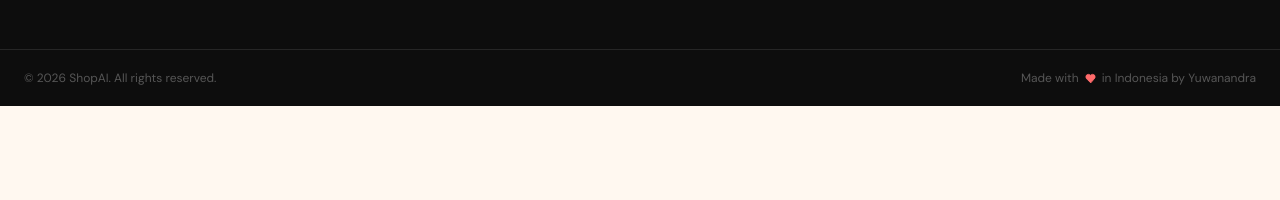
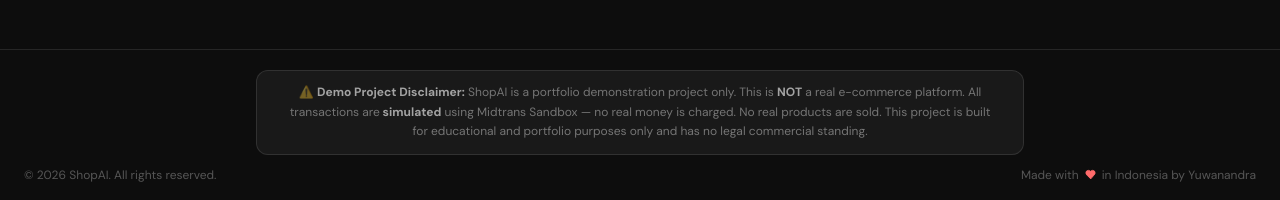
Before and after one commit to Yuwanandra/shopai, a React (Vite) app in the folder frontend/: page / in a window 1280 px wide. Shown: the part 2280-2480 px from the top of the page. Before the commit the page ends 2386 px from the top, so only its background shows below. Built offline with nearby package versions, Linux system fonts and the light colour scheme; no server answers; a web font is replaced by a local one.

Commit message:
Add demo disclaimer to footer

```diff
--- a/frontend/src/components/layout/Footer.jsx
+++ b/frontend/src/components/layout/Footer.jsx
@@ -80,13 +80,22 @@
       </div>
 
       <div className="border-t border-white/10 py-5">
-        <div className="max-w-7xl mx-auto px-6 flex flex-col sm:flex-row items-center justify-between gap-3 text-xs text-white/30">
+  <div className="max-w-7xl mx-auto px-6 flex flex-col items-center gap-3 text-xs text-white/30 text-center">
+    {/* Disclaimer */}
+    <div className="bg-white/5 border border-white/10 rounded-xl px-6 py-3 max-w-3xl text-white/40 leading-relaxed">
+      ⚠️ <strong className="text-white/60">Demo Project Disclaimer:</strong> ShopAI is a portfolio demonstration project only.
+      This is <strong className="text-white/60">NOT</strong> a real e-commerce platform. All transactions are
+      <strong className="text-white/60"> simulated</strong> using Midtrans Sandbox — no real money is charged.
+      No real products are sold. This project is built for educational and portfolio purposes only and has no legal commercial standing.
+    </div>
+    <div className="flex flex-col sm:flex-row items-center justify-between w-full gap-3">
       <span>© {new Date().getFullYear()} ShopAI. All rights reserved.</span>
       <span className="flex items-center gap-1.5">
         Made with <Heart size={11} className="text-coral fill-coral" /> in Indonesia by Yuwanandra
       </span>
     </div>
   </div>
+</div>
     </footer>
   );
 }
```
Lines whose indentation alone changed are shown as unchanged.
